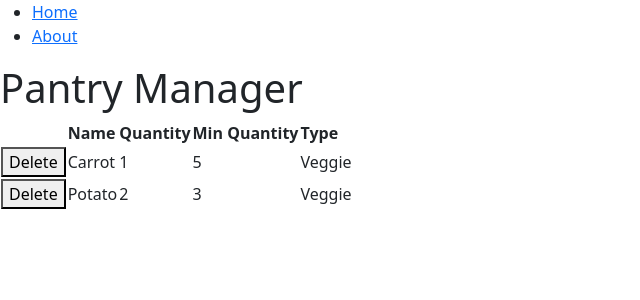
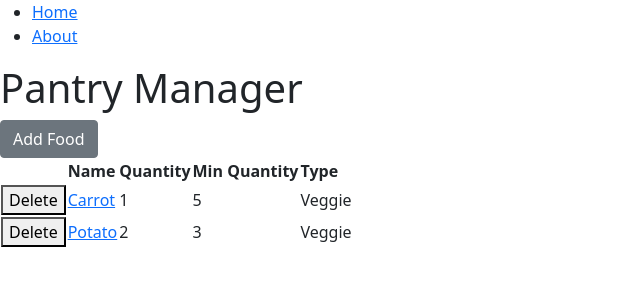
Before and after one commit to coryhouse/e-gineering, a React (Create React App) app in the folder e-gineering/: page / in a window 1280 px wide. Shown: the top 300 px of the page, without its empty margins (0-640 px from the left). Built offline with nearby package versions, Linux system fonts and the light colour scheme; data requests are answered from the project's data file.

Commit message:
Add add food link

```diff
--- a/e-gineering/src/App.tsx
+++ b/e-gineering/src/App.tsx
@@ -2,6 +2,7 @@ import { useEffect, useState } from "react";
 import { getFoods, deleteFood } from "./api/foodsApi";
 import { ToastContainer } from "react-toastify";
 import "react-toastify/dist/ReactToastify.css";
+import { Link } from "react-router-dom";
 
 export type Food = {
   id: number;
@@ -34,12 +35,9 @@ export function App() {
       <ToastContainer />
       <h1>Pantry Manager</h1>
 
-      {/* Exercise 1: Create a reusable Select and consume it below for Food Type
-
-        1. Vegetable
-        2. Grain
-        3. Fruit
-      */}
+      <Link className="btn btn-secondary" to="/food">
+        Add Food
+      </Link>
 
       <table>
         <thead>
@@ -66,7 +64,10 @@ export function App() {
                   Delete
                 </button>
               </td>
-              <td>{food.name}</td>
+              {/* Exercise 3: Link to the edit page for each food */}
+              <td>
+                <Link to={"/food/" + food.id}>{food.name}</Link>
+              </td>
               <td>{food.quantity}</td>
               <td>{food.minQuantity}</td>
               <td>{food.type}</td>
```
